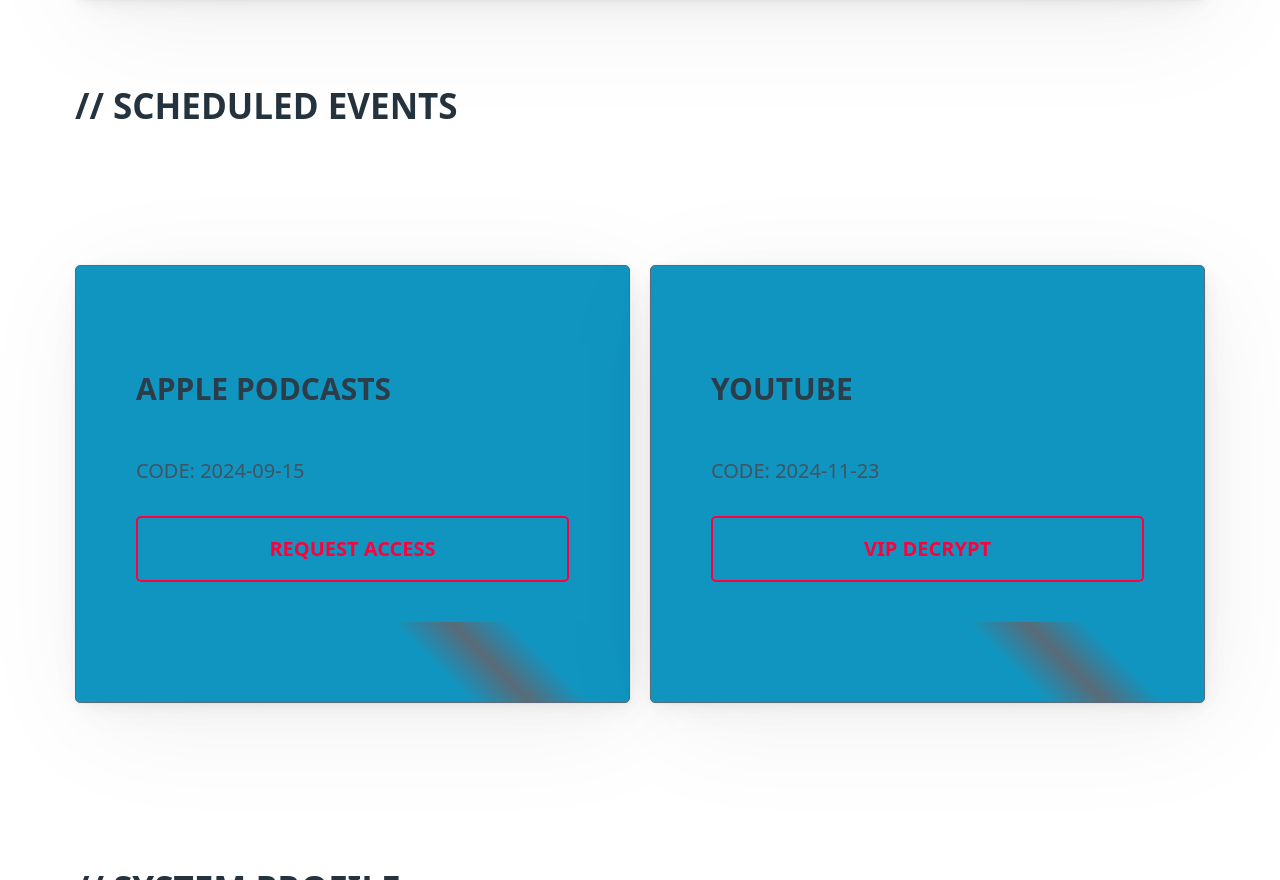
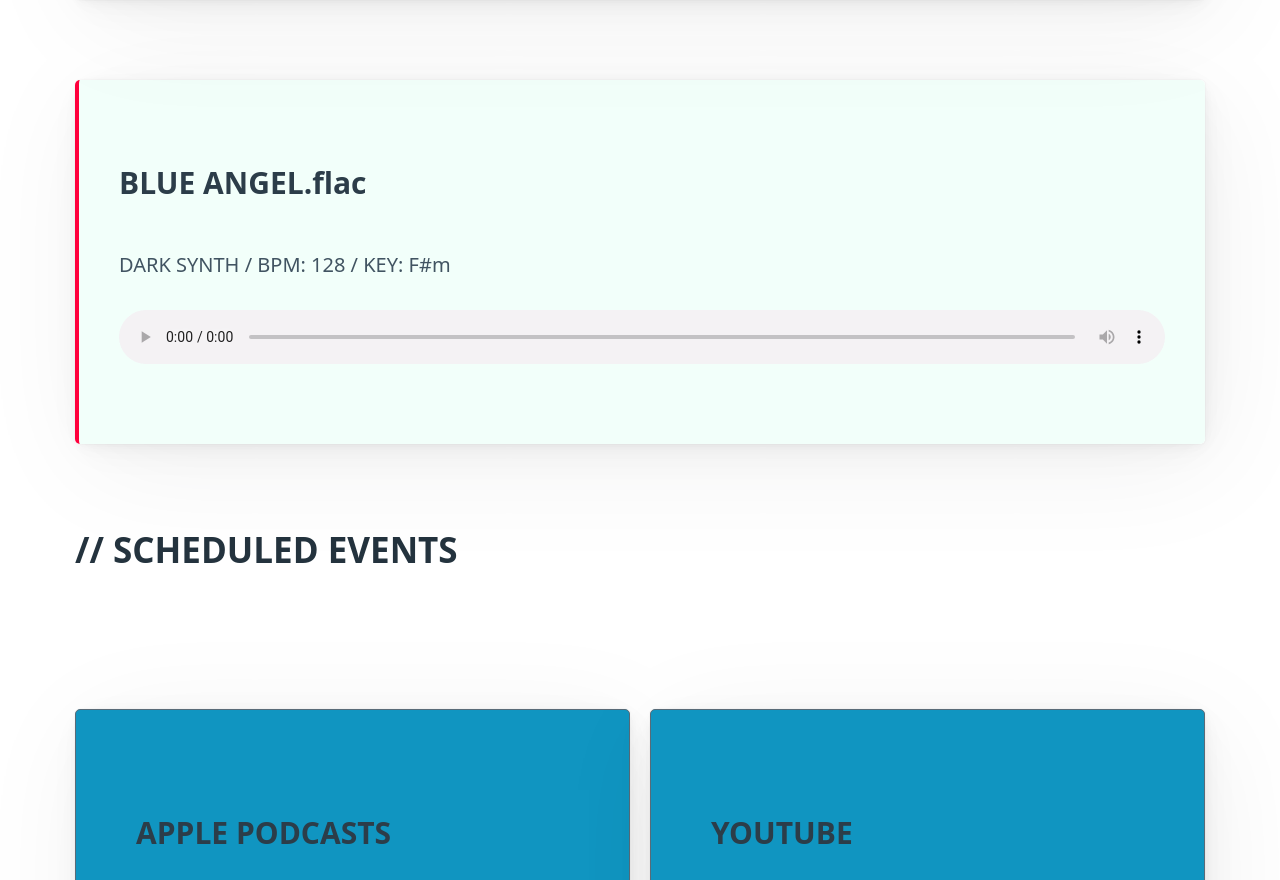
Before and after one commit to jontying/jonty, a plain HTML site: page index.html in a window 1280 px wide. Shown: the part 1833-2713 px from the top of the page. Drawn offline with nearby package versions, Linux system fonts and the light colour scheme.

Commit message:
Update index.html

```diff
--- a/index.html
+++ b/index.html
@@ -184,6 +184,13 @@
                     <source src="edm2.mp3" type="audio/mpeg">
                 </audio>
             </article>
+            <article class="track-item">
+                <h3>BLUE ANGEL.flac</h3>
+                <p>DARK SYNTH / BPM: 128 / KEY: F#m</p>
+                <audio controls style="width: 100%; filter: hue-rotate(90deg);">
+                    <source src="neon-horizon.mp3" type="audio/mpeg">
+                </audio>
+            </article>
         </div>
     </section>
 
```
